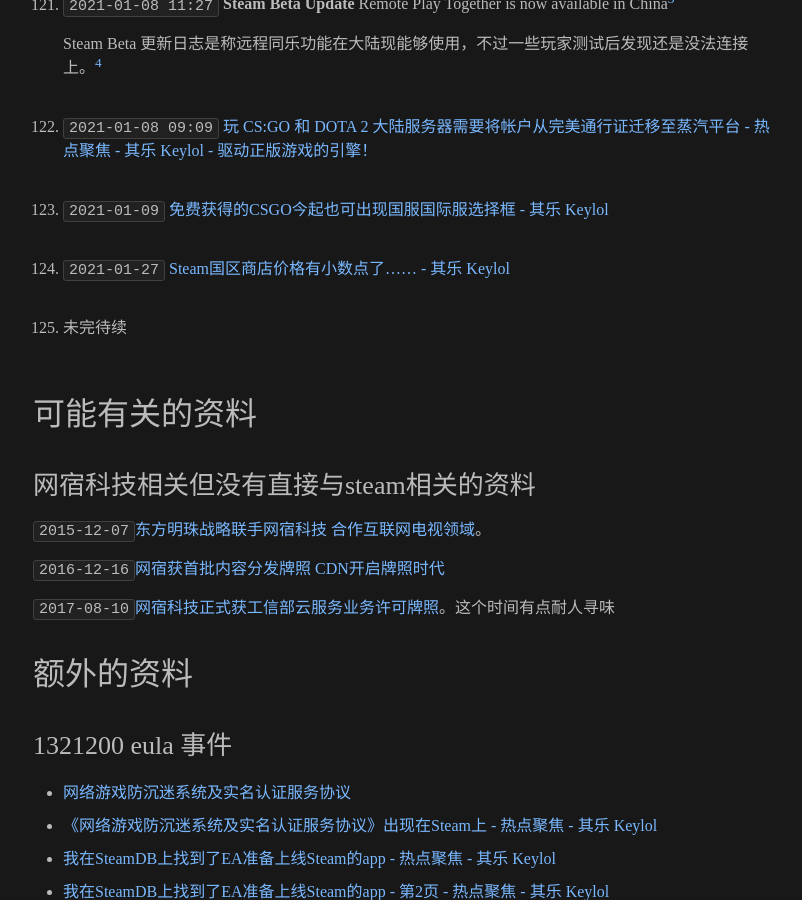
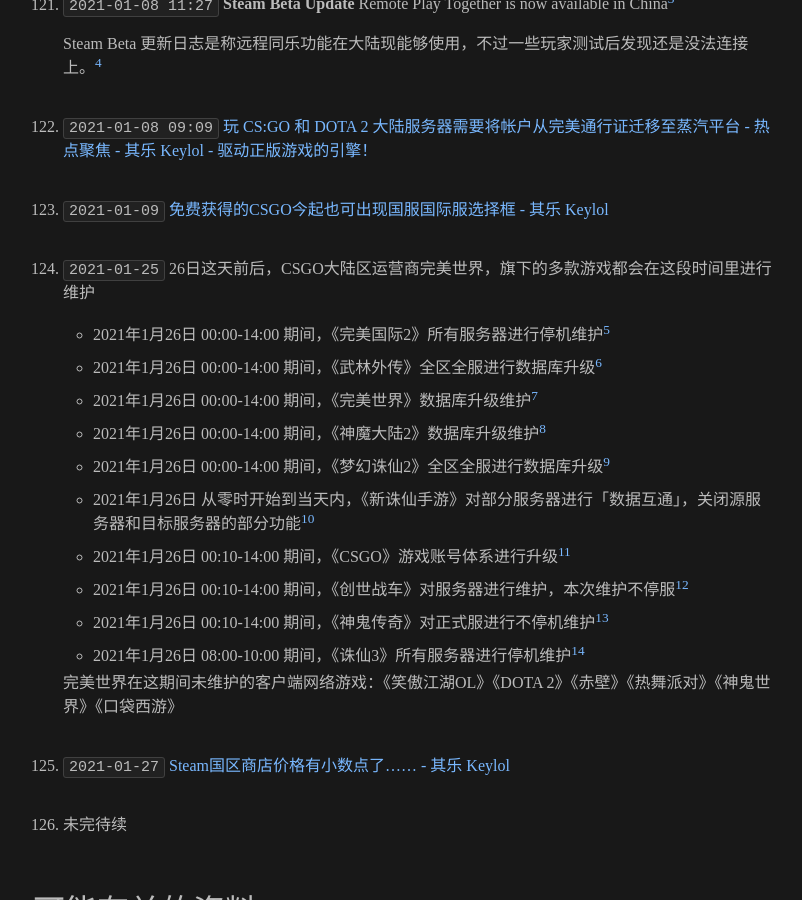
Before and after one commit to gledos/gledos.github.io, a Jekyll site: the page built from _posts/2018-07-12-wegame-steam.markdown, in a window 1280 px wide and 900 px high, scrolled down 20723 px. Shown: the whole window, without its empty margins (237-1039 px from the left). Built offline with Jekyll 4.4.1, drawn with Linux system fonts in a browser that asks for light colours; some of the changed text lies outside the part shown.

Commit message:
有趣的发现，1月26日完美世界统一维护升级账号系统

```diff
--- a/_posts/2018-07-12-wegame-steam.markdown
+++ b/_posts/2018-07-12-wegame-steam.markdown
@@ -742,9 +742,44 @@
 
 123. `2021-01-09` [免费获得的CSGO今起也可出现国服国际服选择框 - 其乐 Keylol](https://archive.is/PxFaM "https://keylol.com/t674754-1-1")
 
-124. `2021-01-27` [Steam国区商店价格有小数点了...... - 其乐 Keylol](https://archive.is/HORhf "https://keylol.com/t680022-1-1")
+124. `2021-01-25` 26日这天前后，CSGO大陆区运营商完美世界，旗下的多款游戏都会在这段时间里进行维护
 
-125. 未完待续
+     + 2021年1月26日 00:00-14:00 期间，《完美国际2》所有服务器进行停机维护[^ws_pwg2]
+     + 2021年1月26日 00:00-14:00 期间，《武林外传》全区全服进行数据库升级[^ws_wulin2]
+     + 2021年1月26日 00:00-14:00 期间，《完美世界》数据库升级维护[^ws_world2]
+     + 2021年1月26日 00:00-14:00 期间，《神魔大陆2》数据库升级维护[^ws_shenmo]
+     + 2021年1月26日 00:00-14:00 期间，《梦幻诛仙2》全区全服进行数据库升级[^ws_mhzx2]
+     + 2021年1月26日 从零时开始到当天内，《新诛仙手游》对部分服务器进行「数据互通」，关闭源服务器和目标服务器的部分功能[^ws_zx]
+     + 2021年1月26日 00:10-14:00 期间，《CSGO》游戏账号体系进行升级[^ws_csgoml]
+     + 2021年1月26日 00:10-14:00 期间，《创世战车》对服务器进行维护，本次维护不停服[^ws_co]
+     + 2021年1月26日 00:10-14:00 期间，《神鬼传奇》对正式服进行不停机维护[^ws_sgcq]
+     + 2021年1月26日 08:00-10:00 期间，《诛仙3》所有服务器进行停机维护[^ws_zx3]
+
+     [^ws_pwg2]: [《完美国际2》数据库升级维护说明公告 - 《完美国际2》官方网站](https://archive.is/M9EYq "https://w2i.wanmei.com/news/bulletin/20210125/83373.shtml")
+
+     [^ws_wulin2]: [《武林外传》1月26日数据库升级公告-《武林外传》游戏官方网站，今日新区豪礼相送](https://web.archive.org/web/20210127161306/https://wulin2.wanmei.com/news/gamebroad/20210125/229138.shtml)
+
+     [^ws_world2]: [《完美世界》数据库升级维护公告 - 《完美世界：撼世王朝》官方网站 - 国产东方唯美3D时长版网游！无商城！](https://web.archive.org/web/20210127163348/https://world2.games.wanmei.com/article_news/gonggao/20210125/83382.shtml)
+
+     [^ws_shenmo]: [《神魔大陆2》数据库升级维护说明公告 -跨年狂欢趴 《神魔大陆2》惊喜双旦派对](https://web.archive.org/web/20210127162935/https://shenmo.games.wanmei.com/news/gamepost/20210125/229154.shtml)
+
+     [^ws_mhzx2]: [《梦幻诛仙2》1月26日数据库升级公告 - 《梦幻诛仙2》官方网站](https://web.archive.org/web/20210127163001/https://mhzx2.wanmei.com/news/gamebroad/20210125/229135.shtml)
+
+     [^ws_zx]: [1月28日数据互通公告 - 新《诛仙》手游新版12.31上线 兽首联动青云加强](https://web.archive.org/web/20210127161220/https://zx.wanmei.com/news/gamebroad/20210125/229133.shtml)
+
+     [^ws_csgoml]: [CSGO国服账号体系升级公告 来自CSGO - 微博](https://archive.is/C8ugn "https://archive.is/BA5rv & https://weibo.com/5980136393/JEQfh61Fw")
+
+     [^ws_co]: [1月26日不停服维护公告 - 《创世战车》官方网站](https://web.archive.org/web/20210127162955/https://co.games.wanmei.com/news/gamebroad/20210125/229156.shtml)
+
+     [^ws_sgcq]: [游戏公告 -《神鬼传奇》官方网站 - 完美世界](https://web.archive.org/web/20210127162950/http://sgcq.wanmei.com/news/gamenotice/20210125/229157.shtml)
+
+     [^ws_zx3]: [1月26日全服停机更新维护公告 - 《诛仙3》官方网站-新版“诀世天昭”今日震撼公测-完美世界](https://web.archive.org/web/20210127161001/http://zhuxian.wanmei.com/news/gamebroad/20210125/83380.shtml)
+
+     完美世界在这期间未维护的客户端网络游戏：《笑傲江湖OL》《DOTA 2》《赤壁》《热舞派对》《神鬼世界》《口袋西游》
+
+125. `2021-01-27` [Steam国区商店价格有小数点了...... - 其乐 Keylol](https://archive.is/HORhf "https://keylol.com/t680022-1-1")
+
+126. 未完待续
 
 <!-- [这是真的吗 NGA玩家社区](https://archive.vn/rgmOt) 在隔壁群友看到的，如果是真的话，那?死也不会用的
     steam中国、WAC反作弊 -->
```
